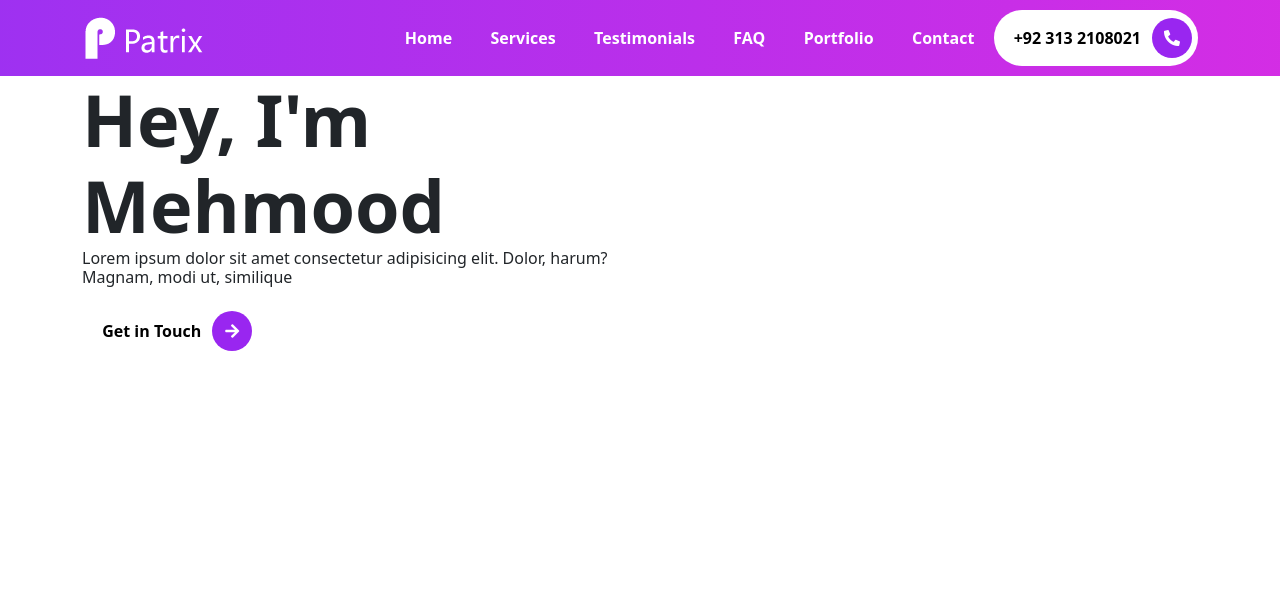
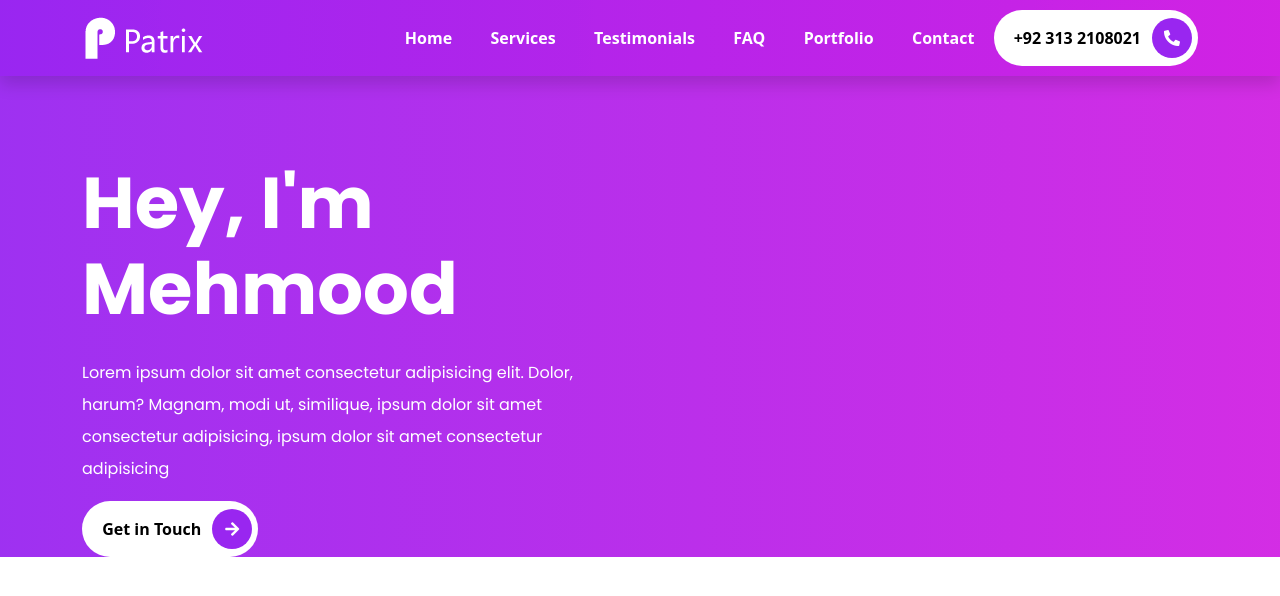
Before and after one commit to mhassanrahi/portfolio-bootstrap-5, a website: page index.html in a window 1280 px wide. Drawn offline with nearby package versions, Linux system fonts and the light colour scheme.

Commit message:
* Intro left column completed

```diff
--- a/index.html
+++ b/index.html
@@ -7,6 +7,8 @@
     <meta name="viewport" content="width=device-width, initial-scale=1">
     <link rel="stylesheet" href="assets/css/style.css">
     <link rel="stylesheet" href="assets/css/fontawesome.css">
+    <link href="https://fonts.googleapis.com/css2?family=Poppins:wght@400;500;600;700;800;900&display=swap"
+        rel="stylesheet">
     <title>Portfolio</title>
 </head>
 
@@ -15,7 +17,7 @@
 
     <!-- Navbar start -->
 
-    <nav class="navbar navbar-expand-lg navbar-dark menu">
+    <nav class="navbar navbar-expand-lg navbar-dark menu shadow fixed-top">
         <div class="container">
             <a class="navbar-brand" href="#">
                 <img src="assets/images/logo.png" alt="Logo">
@@ -58,12 +60,15 @@
     <!-- Intro section start -->
     <section id="home" class="intro-section">
         <div class="container">
-            <div class="row">
+            <div class="row align-items-center text-white">
                 <div class="col-md-6 intros">
                     <h1 class="display-2">
                         <span class="display-2--intro">Hey, I'm Mehmood</span>
-                        <span class="display-2--description"> Lorem ipsum dolor sit amet consectetur adipisicing elit.
-                            Dolor, harum? Magnam, modi ut, similique </span>
+                        <span class="display-2--description lh-lg"> Lorem ipsum dolor sit amet consectetur adipisicing
+                            elit.
+                            Dolor, harum? Magnam, modi ut, similique, ipsum dolor sit amet consectetur adipisicing,
+                            ipsum dolor sit amet consectetur adipisicing
+                        </span>
                     </h1>
                     <button type="button" class="rounded-pill btn-rounded"> Get in Touch
                         <span>
@@ -76,6 +81,7 @@
         </div>
 
     </section>
+
     <!-- Intro section end -->
 
 
--- a/scss/components/_typography.scss
+++ b/scss/components/_typography.scss
@@ -2,6 +2,8 @@
 
 .display-2 {
     margin-bottom: 1rem;
+    text-transform: capitalize;
+    font-family: "Poppins", sans-serif;
 
     &--intro {
         display: inline-block;
@@ -11,5 +13,7 @@
     &--description {
         font-size: 1rem;
         display: block;
+        margin-top: 1.5rem;
+        text-transform: none;
     }
 }
--- a/scss/sections/_intro.scss
+++ b/scss/sections/_intro.scss
@@ -0,0 +1,9 @@
+@use "../custom" as *;
+@use "../components/mixins" as *;
+
+.intro-section {
+    @include gradient;
+    padding: 10rem 0 0 0;
+    width: 100%;
+    height: 100%;
+}
```
Also changed, not shown: assets/css/style.css, 1 other file.
